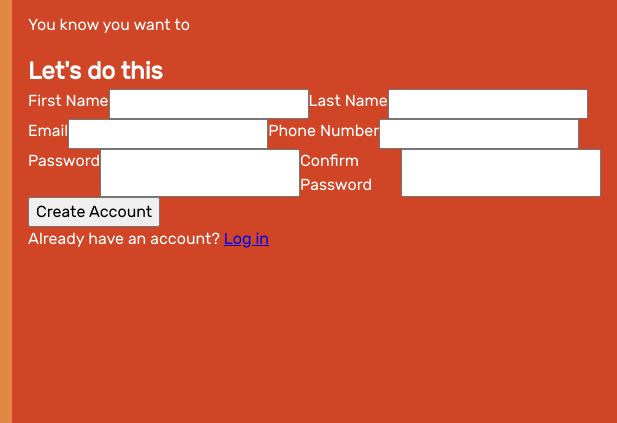
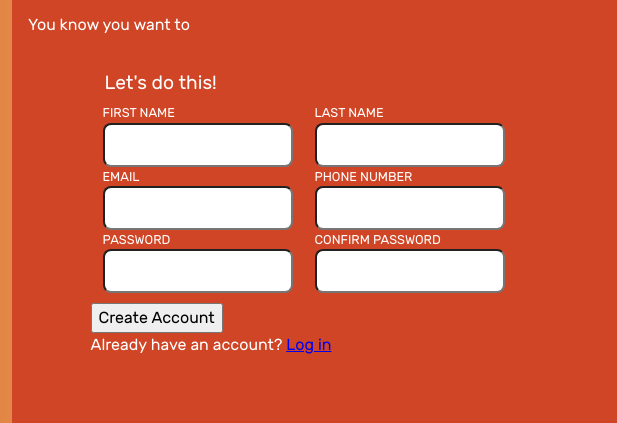
Before and after one commit to DennoCheru/SignUp, a plain HTML site: page index.html in a window 1280 px wide. Shown: the part 171-594 px from the top of the page, 663-1280 px from the left. Drawn offline with Linux system fonts and the light colour scheme.

Commit message:
Style login form input controls

```diff
--- a/index.html
+++ b/index.html
@@ -21,25 +21,39 @@
 
             <form action="">
                 <div>
-                    <h2>Let's do this</h2>
+                    <fieldset>
+                        <legend>Let's do this!</legend>
                         <div class="row">
+                            <div>
                                 <label for="first_name">First Name</label>
                                 <input type="text" name="first_name" id="first_name">
+                            </div>
+                            <div>
                                 <label for="last_name">Last Name</label>
                                 <input type="text" name="last_name" id="last_name">
                             </div>
+                        </div>
                         <div class="row">
+                            <div>
                                 <label for="email">Email</label>
                                 <input type="email" id="email" name="email">
+                            </div>
+                            <div>
                                 <label for="phone">Phone Number</label>
                                 <input type="tel" name="phone" id="phone">
                             </div>
+                        </div>
                         <div class="row">
+                            <div>
                                 <label for="password">Password</label>
                                 <input type="password" id="password" name="password">
+                            </div>
+                            <div>
                                 <label for="password">Confirm Password</label>
                                 <input type="password" id="confirm_password" name="confirm_password">
                             </div>
+                        </div>
+                    </fieldset>
                 </div>
                 <div>
                     <button>Create Account</button>
--- a/styles.css
+++ b/styles.css
@@ -41,6 +41,7 @@ body {
   margin: 0;
   background: linear-gradient(to right, #d7481d, #e18240, #fdebb4);
   font-family: "Rubik", system-ui, sans-serif;
+  font-size: 1rem;
   display: flex;
   align-items: center;
   justify-content: center;
@@ -141,4 +142,47 @@ h1, h2, h3, h4, h5, h6 {
 .main .row {
     display: flex;
     flex-direction: row;
+    justify-content: space-around;
 }
+
+form {
+    margin: 0 auto;
+    padding: 1em;
+    box-sizing: border-box;
+}
+
+fieldset{
+ border: none;
+}
+
+legend {
+    font-size: 1.2rem;
+}
+
+.row {
+    display: flex;
+    flex-direction: row;
+}
+
+.row > div {
+    display: flex;
+    flex-direction: column;
+    justify-content: flex-start;
+}
+
+label {
+    font-size: 0.8em;
+    text-transform: uppercase;
+}
+
+input {
+    appearance: none;
+    font-family: inherit;
+    font-size: 1rem;
+
+    padding: 0.5rem;
+    margin: 0;
+    box-sizing: border-box;
+    width: 90%;
+    border-radius: 8px;
+}
```
Lines whose indentation alone changed are shown as unchanged.
